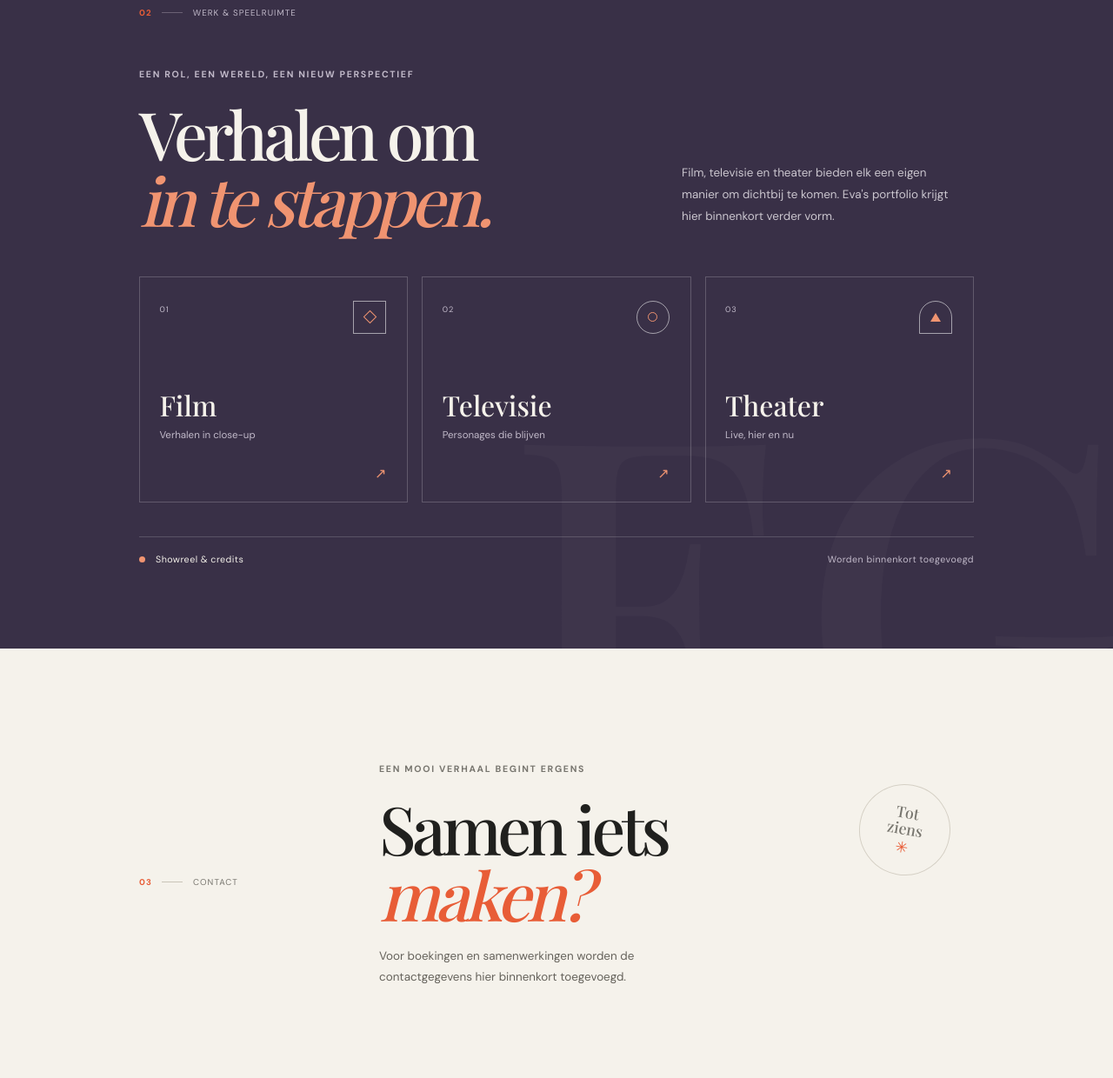
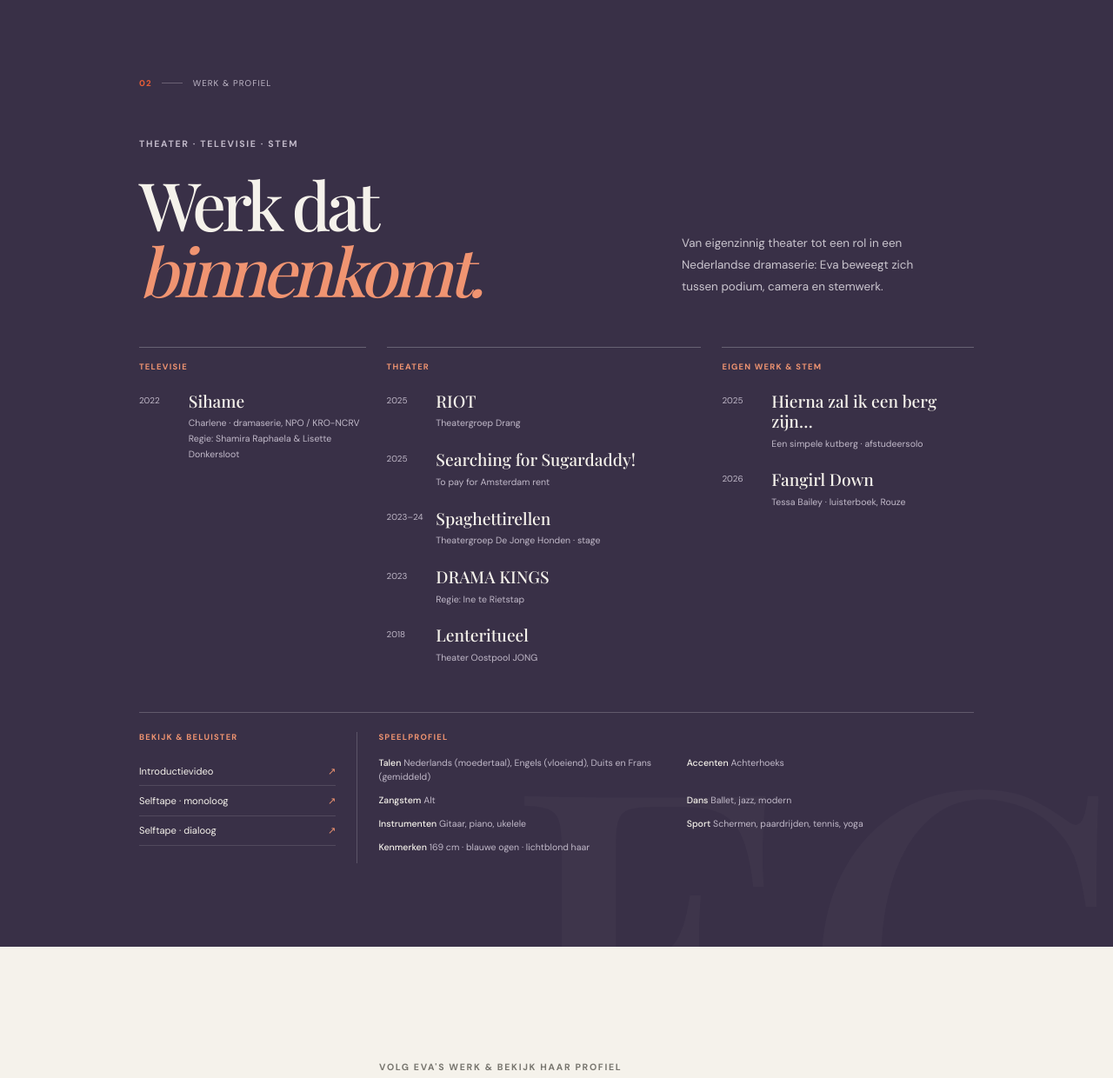
Before and after one commit to mgebbinck/evagebbinck, a plain HTML site: page index.html in a window 1280 px wide. Shown: the part 1566-2806 px from the top of the page at 87% size. Drawn offline with nearby package versions, Linux system fonts and the light colour scheme; a web font is replaced by a local one.

Commit message:
Add Eva Gebbinck profile and credits
Co-authored-by: Copilot App <223556219+Copilot@users.noreply.github.com>

```diff
--- a/index.html
+++ b/index.html
@@ -52,14 +52,14 @@
       <section class="intro section-wrap" id="over" aria-labelledby="intro-title">
         <div class="section-marker"><span>01</span><span class="marker-line"></span><span>Over Eva</span></div>
         <div class="intro-content">
-          <p class="eyebrow">Nieuwsgierig naar mensen, thuis in verhalen</p>
-          <h2 id="intro-title">Spelen begint<br>met <em>luisteren.</em></h2>
+          <p class="eyebrow">Actrice & theatermaker · Amsterdam</p>
+          <h2 id="intro-title">Persoonlijk, brutaal<br>en <em>vol spelplezier.</em></h2>
           <div class="intro-detail">
-            <p class="intro-text">Eva Gebbinck is afgestudeerd als actrice aan de HKU. Hier komt haar werk als actrice samen; haar portfolio wordt aangevuld zodra er nieuw materiaal beschikbaar is.</p>
+            <p class="intro-text">Eva Nova Gebbinck is actrice en theatermaker. Ze maakt werk vanuit persoonlijk materiaal en confronteert haar publiek op humoristische en brutale wijze. In 2025 studeerde ze af aan de acteursopleiding van de Hogeschool voor de Kunsten Utrecht met haar solovoorstelling <em>Hierna zal ik een berg zijn… een simpele kutberg</em>.</p>
             <div class="education-card">
               <span class="education-icon" aria-hidden="true">✳</span>
-              <div><span class="card-label">Opleiding</span><strong>Actrice</strong><span>Hogeschool voor de Kunsten Utrecht</span></div>
-              <span class="education-year">HKU</span>
+              <div><span class="card-label">Opleiding</span><strong>Acteursopleiding</strong><span>HKU · 2019–2025</span><span>Acting for Film and Television · American Academy of Dramatic Arts</span></div>
+              <span class="education-year">Utrecht</span>
             </div>
           </div>
         </div>
@@ -67,44 +67,63 @@
 
       <section class="work-section" id="werk" aria-labelledby="work-title">
         <div class="section-wrap work-inner">
-          <div class="section-marker section-marker-light"><span>02</span><span class="marker-line"></span><span>Werk & speelruimte</span></div>
+          <div class="section-marker section-marker-light"><span>02</span><span class="marker-line"></span><span>Werk & profiel</span></div>
           <div class="work-heading">
-            <div><p class="eyebrow">Een rol, een wereld, een nieuw perspectief</p><h2 id="work-title">Verhalen om<br><em>in te stappen.</em></h2></div>
-            <p class="work-intro">Film, televisie en theater bieden elk een eigen manier om dichtbij te komen. Eva's portfolio krijgt hier binnenkort verder vorm.</p>
+            <div><p class="eyebrow">Theater · televisie · stem</p><h2 id="work-title">Werk dat<br><em>binnenkomt.</em></h2></div>
+            <p class="work-intro">Van eigenzinnig theater tot een rol in een Nederlandse dramaserie: Eva beweegt zich tussen podium, camera en stemwerk.</p>
           </div>
-          <div class="discipline-grid">
-            <article class="discipline-card">
-              <span class="discipline-number">01</span>
-              <div class="discipline-symbol symbol-film" aria-hidden="true"><span></span></div>
-              <h3>Film</h3>
-              <p>Verhalen in close-up</p>
-              <span class="card-arrow" aria-hidden="true">↗</span>
+          <div class="credits-grid">
+            <article class="credit-group">
+              <span class="credit-label">Televisie</span>
+              <div class="credit-item"><span class="credit-year">2022</span><div><h3>Sihame</h3><p>Charlene · dramaserie, NPO / KRO-NCRV<br>Regie: Shamira Raphaela &amp; Lisette Donkersloot</p></div></div>
             </article>
-            <article class="discipline-card">
-              <span class="discipline-number">02</span>
-              <div class="discipline-symbol symbol-tv" aria-hidden="true"><span></span></div>
-              <h3>Televisie</h3>
-              <p>Personages die blijven</p>
-              <span class="card-arrow" aria-hidden="true">↗</span>
+            <article class="credit-group">
+              <span class="credit-label">Theater</span>
+              <div class="credit-item"><span class="credit-year">2025</span><div><h3>RIOT</h3><p>Theatergroep Drang</p></div></div>
+              <div class="credit-item"><span class="credit-year">2025</span><div><h3>Searching for Sugardaddy!</h3><p>To pay for Amsterdam rent</p></div></div>
+              <div class="credit-item"><span class="credit-year">2023–24</span><div><h3>Spaghettirellen</h3><p>Theatergroep De Jonge Honden · stage</p></div></div>
+              <div class="credit-item"><span class="credit-year">2023</span><div><h3>DRAMA KINGS</h3><p>Regie: Ine te Rietstap</p></div></div>
+              <div class="credit-item"><span class="credit-year">2018</span><div><h3>Lenteritueel</h3><p>Theater Oostpool JONG</p></div></div>
             </article>
-            <article class="discipline-card">
-              <span class="discipline-number">03</span>
-              <div class="discipline-symbol symbol-stage" aria-hidden="true"><span></span></div>
-              <h3>Theater</h3>
-              <p>Live, hier en nu</p>
-              <span class="card-arrow" aria-hidden="true">↗</span>
+            <article class="credit-group">
+              <span class="credit-label">Eigen werk &amp; stem</span>
+              <div class="credit-item"><span class="credit-year">2025</span><div><h3>Hierna zal ik een berg zijn…</h3><p>Een simpele kutberg · afstudeersolo</p></div></div>
+              <div class="credit-item"><span class="credit-year">2026</span><div><h3>Fangirl Down</h3><p>Tessa Bailey · luisterboek, Rouze</p></div></div>
             </article>
           </div>
-          <div class="reel-note"><span class="reel-pulse"></span><span>Showreel &amp; credits</span><span class="reel-status">Worden binnenkort toegevoegd</span></div>
+          <div class="profile-bottom">
+            <div class="video-links">
+              <span class="credit-label">Bekijk &amp; beluister</span>
+              <a href="https://www.youtube.com/watch?v=mn5EHYoe248" target="_blank" rel="noopener noreferrer">Introductievideo <span aria-hidden="true">↗</span></a>
+              <a href="https://www.youtube.com/watch?v=ZCBhs35v_po" target="_blank" rel="noopener noreferrer">Selftape · monoloog <span aria-hidden="true">↗</span></a>
+              <a href="https://www.youtube.com/watch?v=2YCTXht6u44" target="_blank" rel="noopener noreferrer">Selftape · dialoog <span aria-hidden="true">↗</span></a>
+            </div>
+            <div class="skills-panel">
+              <span class="credit-label">Speelprofiel</span>
+              <p><strong>Talen</strong> Nederlands (moedertaal), Engels (vloeiend), Duits en Frans (gemiddeld)</p>
+              <p><strong>Accenten</strong> Achterhoeks</p>
+              <p><strong>Zangstem</strong> Alt</p>
+              <p><strong>Dans</strong> Ballet, jazz, modern</p>
+              <p><strong>Instrumenten</strong> Gitaar, piano, ukelele</p>
+              <p><strong>Sport</strong> Schermen, paardrijden, tennis, yoga</p>
+              <p><strong>Kenmerken</strong> 169 cm · blauwe ogen · lichtblond haar</p>
+            </div>
+          </div>
         </div>
       </section>
 
       <section class="contact-section section-wrap" id="contact" aria-labelledby="contact-title">
         <div class="section-marker"><span>03</span><span class="marker-line"></span><span>Contact</span></div>
         <div class="contact-content">
-          <p class="eyebrow">Een mooi verhaal begint ergens</p>
-          <h2 id="contact-title">Samen iets<br><em>maken?</em></h2>
-          <p class="contact-text">Voor boekingen en samenwerkingen worden de contactgegevens hier binnenkort toegevoegd.</p>
+          <p class="eyebrow">Volg Eva's werk &amp; bekijk haar profiel</p>
+          <h2 id="contact-title">Blijf in<br><em>beeld.</em></h2>
+          <p class="contact-text">Meer foto's, video's en actuele profielinformatie vind je via Eva's professionele profielen.</p>
+          <div class="profile-links" aria-label="Externe profielen">
+            <a href="https://www.filmmakers.eu/en/actors/eva-gebbinck" target="_blank" rel="noopener noreferrer">Filmmakers Europe <span aria-hidden="true">↗</span></a>
+            <a href="https://www.acteursbelangen.nl/acteur/eva-gebbinck/" target="_blank" rel="noopener noreferrer">Acteursbelangen <span aria-hidden="true">↗</span></a>
+            <a href="https://www.imdb.com/name/nm13968518/" target="_blank" rel="noopener noreferrer">IMDb <span aria-hidden="true">↗</span></a>
+            <a href="https://www.instagram.com/evagebbinck/" target="_blank" rel="noopener noreferrer">Instagram <span aria-hidden="true">↗</span></a>
+          </div>
           <span class="contact-stamp" aria-hidden="true">Tot<br>ziens <span>✳</span></span>
         </div>
       </section>
@@ -112,7 +131,7 @@
 
     <footer class="site-footer">
       <a class="footer-name" href="#home">Eva Gebbinck<span>.</span></a>
-      <span>Actrice&nbsp; · &nbsp;HKU</span>
+      <span>Actrice &amp; theatermaker&nbsp; · &nbsp;HKU</span>
       <a class="back-top" href="#home">Terug naar boven ↑</a>
       <span class="copyright">© <span id="year">2026</span></span>
     </footer>
--- a/styles.css
+++ b/styles.css
@@ -60,12 +60,13 @@ h1, h2, h3, p { margin-top: 0; }
 .intro-content > .eyebrow, .work-heading .eyebrow, .contact-content > .eyebrow { color: var(--muted); margin: .15rem 0 1.3rem; }
 h2 { font-family: var(--serif); font-size: clamp(3.2rem, 6vw, 5.7rem); font-weight: 500; letter-spacing: -.06em; line-height: .99; margin-bottom: 2rem; }
 .intro-detail { display: grid; grid-template-columns: 1fr 1fr; gap: 2.5rem; align-items: start; margin-top: 2.8rem; }
-.intro-text { max-width: 360px; color: #65625b; font-size: .91rem; line-height: 1.85; margin: 0; }
+.intro-text { max-width: 390px; color: #65625b; font-size: .91rem; line-height: 1.85; margin: 0; }
+.intro-text em { color: var(--ink); }
 .education-card { border-top: 1px solid #d5d0c5; padding-top: 1rem; display: grid; grid-template-columns: 35px 1fr auto; gap: .8rem; align-items: start; }
 .education-icon { color: var(--orange); font-size: 1.45rem; line-height: 1; }
 .education-card div { display: flex; flex-direction: column; gap: .35rem; }
 .card-label { color: var(--muted); text-transform: uppercase; letter-spacing: .12em; font-size: .57rem; }
-.education-card strong { font-family: var(--serif); font-size: 1.4rem; font-weight: 500; }
+.education-card strong { font-family: var(--serif); font-size: 1.18rem; font-weight: 500; }
 .education-card div > span:last-child { color: var(--muted); font-size: .69rem; line-height: 1.5; }
 .education-year { color: #c6c0b3; font-family: var(--serif); font-size: 1.08rem; }
 
@@ -79,27 +80,32 @@ h2 { font-family: var(--serif); font-size: clamp(3.2rem, 6vw, 5.7rem); font-weig
 .work-heading h2 { margin: 0; }
 .work-heading h2 em { color: #f09471; }
 .work-intro { color: #cbc6cf; font-size: .84rem; line-height: 1.85; max-width: 310px; margin: 0 0 .35rem; }
-.discipline-grid { display: grid; grid-template-columns: repeat(3, 1fr); gap: 1rem; }
-.discipline-card { min-height: 260px; position: relative; border: 1px solid rgba(255,255,255,.2); padding: 1.5rem 1.4rem; transition: background .25s ease, transform .25s ease; }
-.discipline-card:hover { background: rgba(255,255,255,.055); transform: translateY(-4px); }
-.discipline-number { font-size: .58rem; color: #c1b9c9; letter-spacing: .1em; }
-.discipline-symbol { position: absolute; top: 1.65rem; right: 1.5rem; width: 38px; height: 38px; border: 1px solid rgba(255,255,255,.55); display: grid; place-items: center; }
-.discipline-symbol span { display: block; width: 11px; height: 11px; border: 1px solid #f09471; transform: rotate(45deg); }
-.symbol-tv { border-radius: 50%; }
-.symbol-tv span { border-radius: 50%; transform: none; }
-.symbol-stage { border-radius: 50% 50% 0 0; }
-.symbol-stage span { width: 0; height: 0; border: 0; border-left: 6px solid transparent; border-right: 6px solid transparent; border-bottom: 10px solid #f09471; transform: none; }
-.discipline-card h3 { font-family: var(--serif); font-size: 2rem; font-weight: 500; margin: 5rem 0 .35rem; }
-.discipline-card p { margin: 0; color: #c1b9c9; font-size: .72rem; }
-.card-arrow { position: absolute; right: 1.5rem; bottom: 1.4rem; color: #f09471; font-size: 1rem; }
-.reel-note { display: flex; align-items: center; gap: .75rem; border-top: 1px solid rgba(255,255,255,.17); margin-top: 2.4rem; padding-top: 1.15rem; font-size: .67rem; letter-spacing: .04em; }
-.reel-pulse { width: 7px; height: 7px; background: #f09471; border-radius: 50%; }
-.reel-status { color: #c1b9c9; margin-left: auto; }
+.credits-grid { display: grid; grid-template-columns: .9fr 1.25fr 1fr; gap: 1.5rem; }
+.credit-group { border-top: 1px solid rgba(255,255,255,.24); padding-top: 1rem; }
+.credit-label { display: block; color: #f09471; font-size: .59rem; text-transform: uppercase; letter-spacing: .13em; font-weight: 700; margin-bottom: 1.35rem; }
+.credit-item { display: grid; grid-template-columns: 48px 1fr; gap: .55rem; margin-bottom: 1.3rem; }
+.credit-year { color: #c1b9c9; font-size: .62rem; padding-top: .24rem; }
+.credit-item h3 { font-family: var(--serif); font-weight: 500; font-size: 1.2rem; line-height: 1.2; margin: 0 0 .35rem; }
+.credit-item p { color: #c1b9c9; font-size: .66rem; line-height: 1.7; margin: 0; }
+.profile-bottom { display: grid; grid-template-columns: .9fr 2.45fr; gap: 1.5rem; margin-top: 2rem; padding-top: 1.4rem; border-top: 1px solid rgba(255,255,255,.2); }
+.video-links { border-right: 1px solid rgba(255,255,255,.18); padding-right: 1.5rem; }
+.video-links .credit-label, .skills-panel .credit-label { margin-bottom: 1rem; }
+.video-links a { display: flex; justify-content: space-between; gap: .8rem; padding: .6rem 0; border-bottom: 1px solid rgba(255,255,255,.12); font-size: .7rem; }
+.video-links a span, .profile-links a span { color: #f09471; }
+.video-links a:hover, .profile-links a:hover { color: #f09471; }
+.skills-panel { display: grid; grid-template-columns: repeat(2, 1fr); column-gap: 1.5rem; align-content: start; }
+.skills-panel .credit-label { grid-column: 1 / -1; }
+.skills-panel p { margin: 0 0 .65rem; color: #c1b9c9; font-size: .66rem; line-height: 1.55; }
+.skills-panel strong { color: #f5f2eb; font-weight: 500; }
 
 .contact-section { min-height: 500px; display: grid; grid-template-columns: 1fr 3fr; gap: 5%; padding-top: 8rem; padding-bottom: 8rem; position: relative; }
 .contact-content { position: relative; }
 .contact-content h2 { margin-bottom: 1.35rem; }
 .contact-text { color: #65625b; max-width: 390px; font-size: .84rem; line-height: 1.8; }
+.profile-links { display: flex; flex-wrap: wrap; gap: .6rem; max-width: 560px; margin-top: 1.5rem; }
+.profile-links a { border: 1px solid #d5d0c5; border-radius: 2rem; padding: .68rem .9rem; font-size: .68rem; transition: color .2s ease, border-color .2s ease; }
+.profile-links a:hover { border-color: var(--orange); }
+.profile-links a span { margin-left: .35rem; }
 .contact-stamp { position: absolute; right: 4%; top: 10%; width: 105px; height: 105px; border: 1px solid #d5d0c5; border-radius: 50%; display: grid; place-content: center; text-align: center; transform: rotate(10deg); font-family: var(--serif); font-size: 1.1rem; line-height: 1.05; color: var(--muted); }
 .contact-stamp span { color: var(--orange); font-size: 1.1rem; margin-top: .2rem; }
 .site-footer { min-height: 88px; border-top: 1px solid #ddd8ce; padding: 1.2rem 7.1%; display: flex; align-items: center; justify-content: space-between; gap: 1rem; font-size: .65rem; color: var(--muted); }
@@ -121,6 +127,9 @@ h2 { font-family: var(--serif); font-size: clamp(3.2rem, 6vw, 5.7rem); font-weig
   .section-wrap { padding-left: 8%; padding-right: 8%; }
   .intro, .contact-section { grid-template-columns: 1fr 2.3fr; }
   .intro-detail { gap: 1.5rem; }
+  .credits-grid { grid-template-columns: 1fr 1.25fr; }
+  .credit-group:last-child { grid-column: 1 / -1; display: grid; grid-template-columns: 1fr 1fr; column-gap: 1.5rem; }
+  .credit-group:last-child .credit-label { grid-column: 1 / -1; }
 }
 
 @media (max-width: 640px) {
@@ -152,13 +161,12 @@ h2 { font-family: var(--serif); font-size: clamp(3.2rem, 6vw, 5.7rem); font-weig
   .work-heading { display: block; margin: 2.5rem 0 2.3rem; }
   .work-heading h2 { margin-bottom: 1.3rem; }
   .work-intro { max-width: 370px; }
-  .discipline-grid { grid-template-columns: 1fr; gap: .75rem; }
-  .discipline-card { min-height: 180px; padding: 1.2rem; }
-  .discipline-card h3 { margin-top: 3rem; font-size: 1.8rem; }
-  .discipline-symbol { top: 1.2rem; right: 1.2rem; }
-  .card-arrow { right: 1.2rem; bottom: 1.2rem; }
-  .reel-note { align-items: flex-start; flex-wrap: wrap; line-height: 1.5; }
-  .reel-status { width: 100%; margin-left: 1rem; }
+  .credits-grid { grid-template-columns: 1fr; gap: 1.8rem; }
+  .credit-group:last-child { grid-column: auto; display: block; }
+  .credit-group:last-child .credit-label { grid-column: auto; }
+  .profile-bottom { grid-template-columns: 1fr; gap: 1.5rem; }
+  .video-links { border-right: 0; border-bottom: 1px solid rgba(255,255,255,.18); padding: 0 0 1.3rem; }
+  .skills-panel { grid-template-columns: 1fr; }
   .contact-content h2 { font-size: clamp(3.7rem, 14vw, 5rem); }
   .contact-stamp { width: 77px; height: 77px; top: 19%; right: 1%; font-size: .9rem; }
   .contact-text { max-width: 265px; }
```
